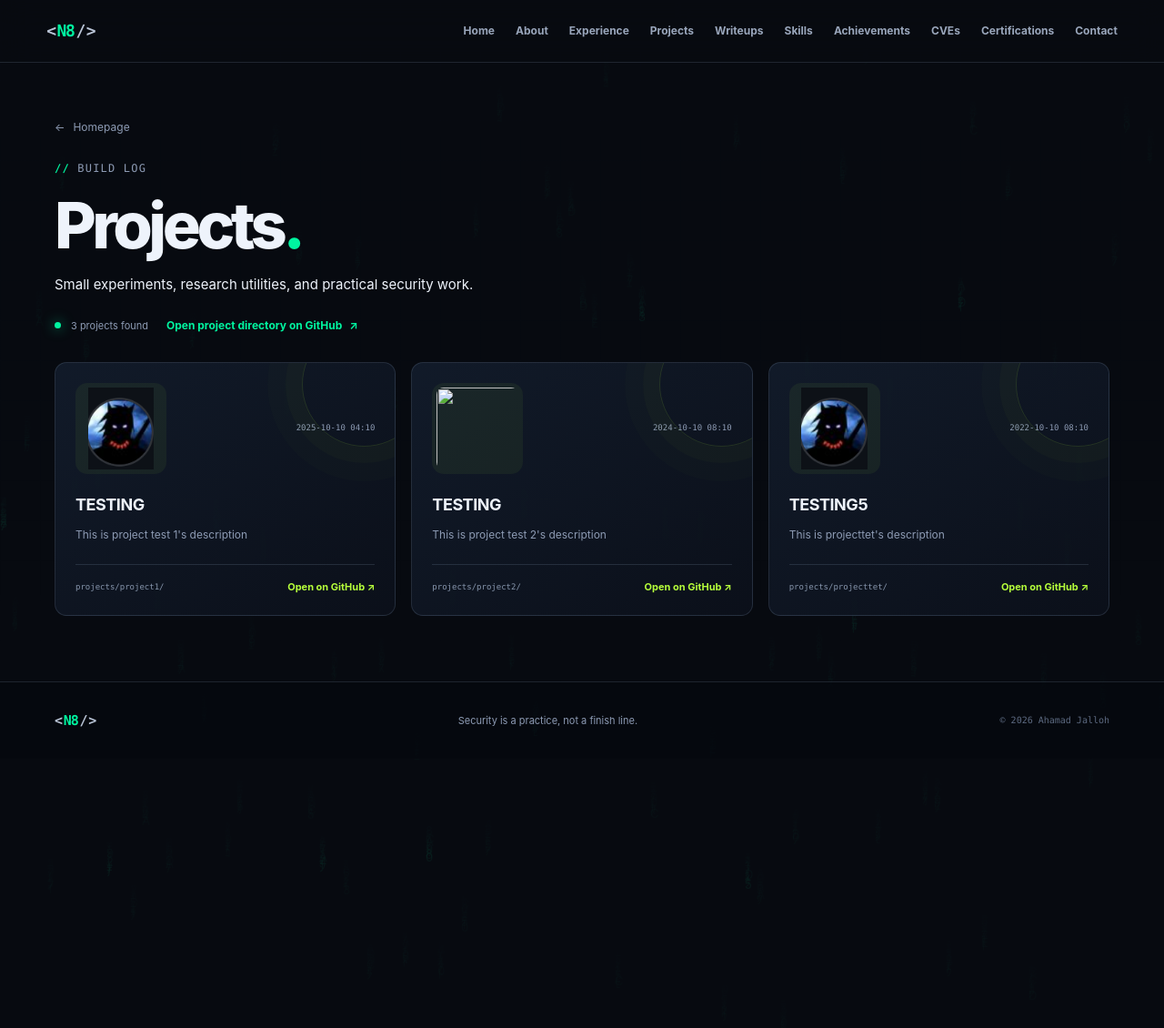
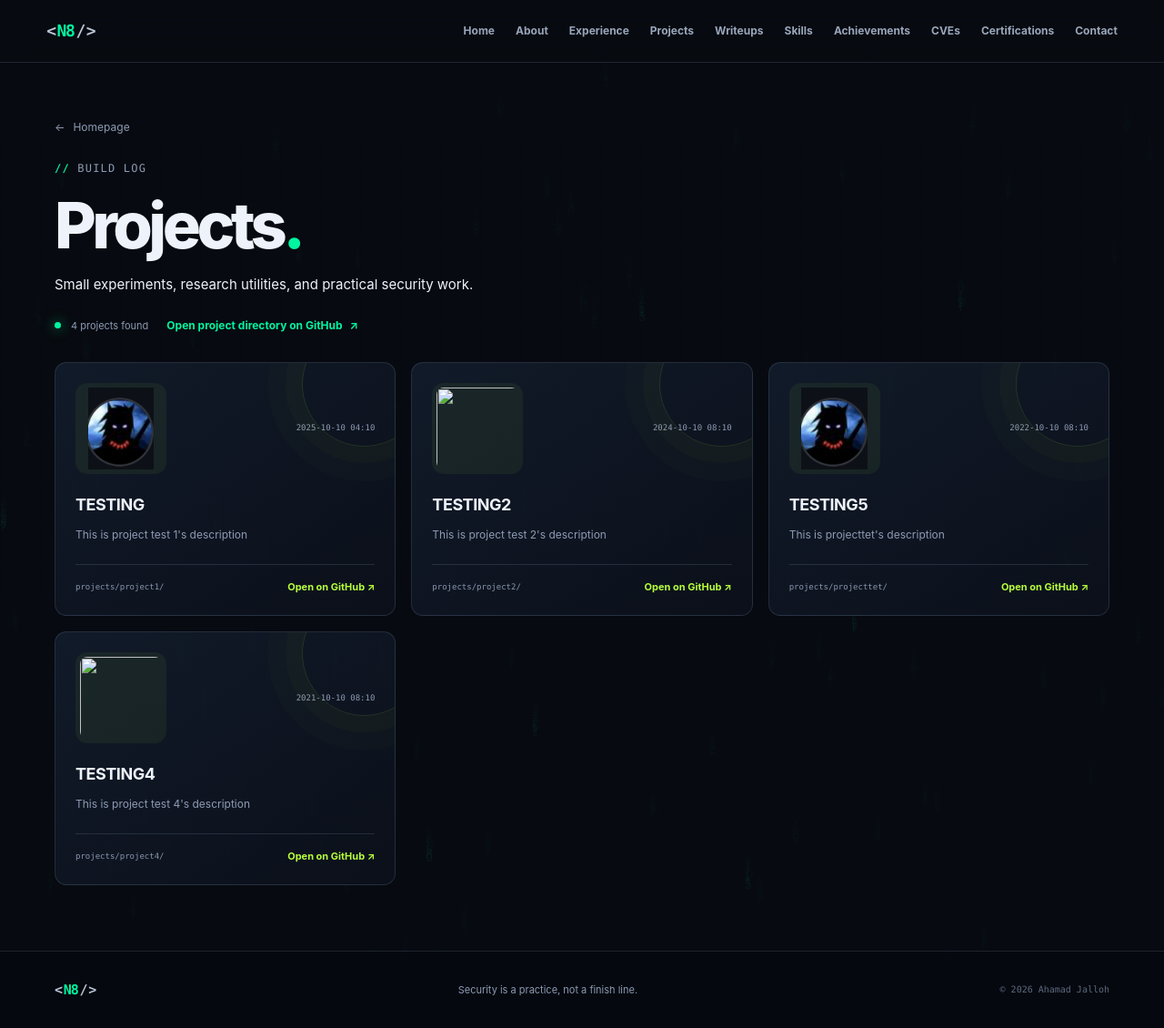
Before and after one commit to Ningen820/Ningen820.github.io, a Jekyll site: the page built from projects/index.html, in a window 1280 px wide and 1130 px high. Shown: the whole window at 91% size. Built offline with Jekyll 4.4.1, drawn with Linux system fonts in a browser that asks for light colours; some of the changed lines change nothing that is shown.

Commit message:
Update profile.yml

```diff
--- a/_data/profile.yml
+++ b/_data/profile.yml
@@ -286,7 +286,6 @@ projects:
 
   - title: "TESTING2"
     redirect_folder: "project2"
-    title: "TESTING"
     description: "This is project test 2's description"
     icon: "icon.png"
     draft: false
@@ -303,7 +302,7 @@ projects:
     redirect_folder: "project4"
     description: "This is project test 4's description"
     icon: "icon.png"
-    draft: true
+    draft: false
     date: 2021-10-10 08:10:10 -04:00
 
   - title: "TESTING5"
```
